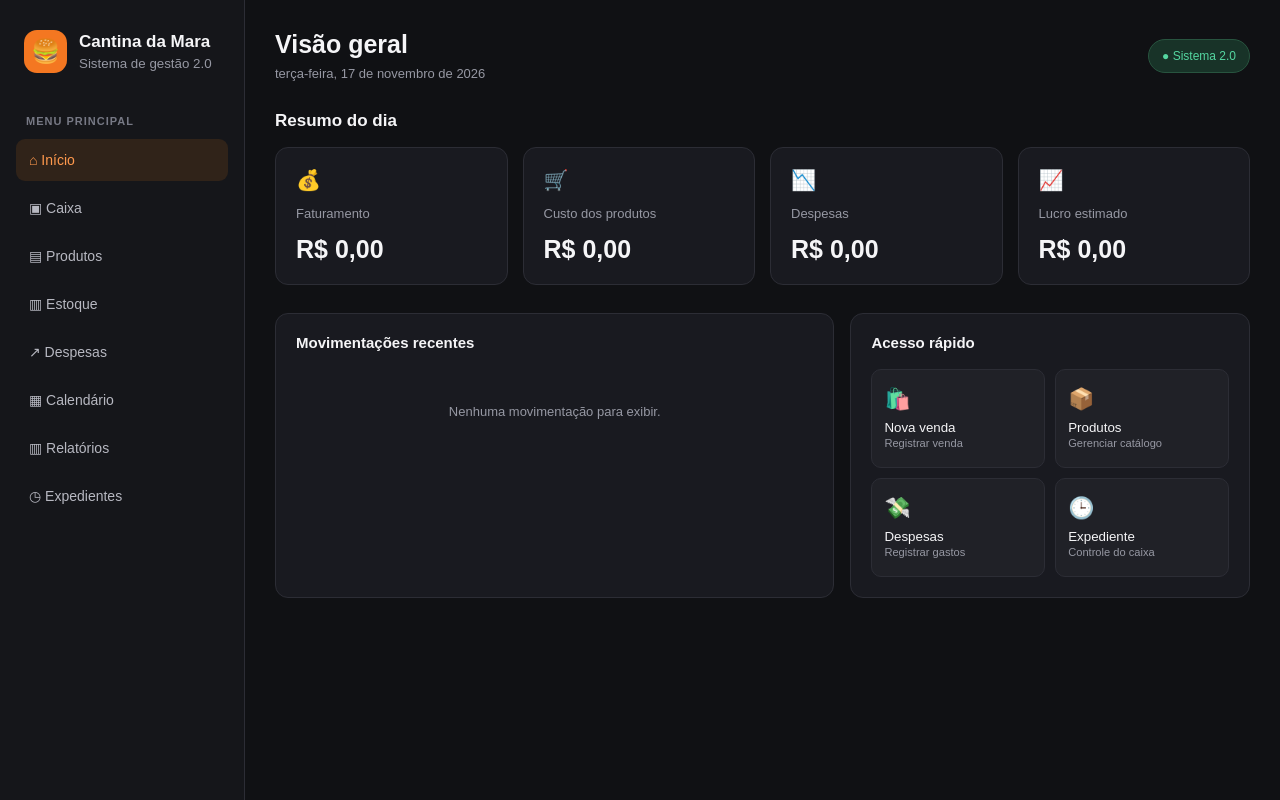
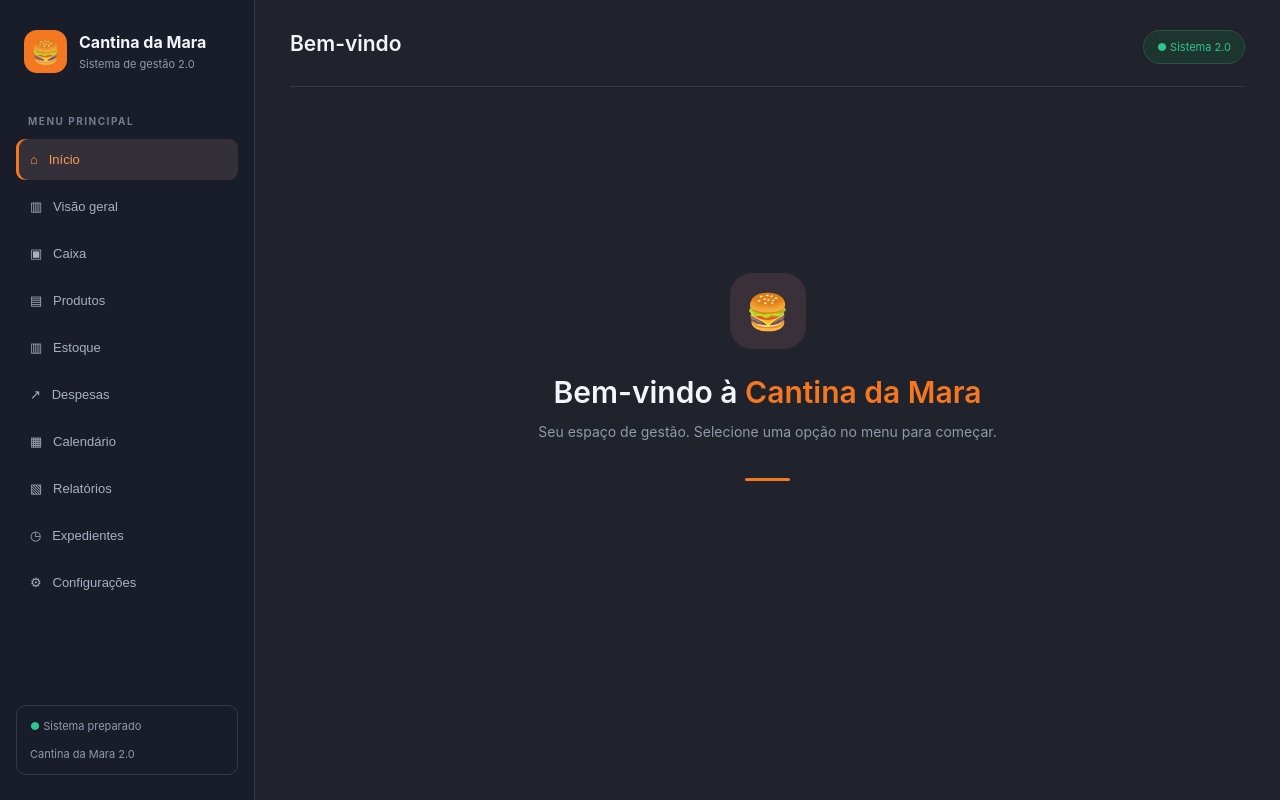
Before and after one commit to pablorodrigues05052010-boop/Cantina-da-Mara-, a plain HTML site: page Index-v2.html in a window 1280 px wide. Drawn offline with nearby package versions, Linux system fonts and the light colour scheme; no server answers.

Commit message:
Update Index-v2.html

```diff
--- a/Index-v2.html
+++ b/Index-v2.html
@@ -4,20 +4,21 @@
 <head>
 <meta charset="UTF-8">
 <meta name="viewport" content="width=device-width, initial-scale=1.0">
-<meta name="theme-color" content="#101114">
+<meta name="theme-color" content="#171922">
 <title>Cantina da Mara 2.0</title>
+<script src="https://cdn.jsdelivr.net/npm/@supabase/supabase-js@2"></script>
 
 <style>
 :root {
-  --bg:#101114;
-  --panel:#191a20;
-  --panel2:#202127;
-  --border:#2c2d35;
-  --text:#f5f5f7;
-  --muted:#9698a3;
+  --bg:#20232c;
+  --sidebar:#191d29;
+  --panel:#272b36;
+  --panel2:#303543;
+  --border:#353a49;
+  --text:#f4f5f8;
+  --muted:#9299aa;
   --orange:#f47721;
   --green:#31c48d;
-  --red:#f06464;
 }
 
 * { box-sizing:border-box; }
@@ -26,7 +27,7 @@ body {
   margin:0;
   background:var(--bg);
   color:var(--text);
-  font-family:Arial,sans-serif;
+  font-family:Inter,Arial,sans-serif;
 }
 
 .layout {
@@ -35,10 +36,13 @@ body {
 }
 
 .sidebar {
-  width:245px;
-  background:#15161a;
+  width:255px;
+  min-height:100vh;
+  background:var(--sidebar);
   border-right:1px solid var(--border);
   padding:25px 16px;
+  display:flex;
+  flex-direction:column;
   flex-shrink:0;
 }
 
@@ -52,26 +56,27 @@ body {
 .logo {
   width:43px;
   height:43px;
+  background:var(--orange);
   border-radius:13px;
-  background:var(--orange);
   display:grid;
   place-items:center;
   font-size:23px;
 }
 
-.brand strong { font-size:17px; }
+.brand strong { font-size:16px; }
 .brand small {
   display:block;
   color:var(--muted);
-  margin-top:4px;
+  margin-top:5px;
+  font-size:11px;
 }
 
-.menu-title {
-  color:#777985;
-  font-size:11px;
+.menu-label {
+  color:#747c90;
+  font-size:10px;
   font-weight:bold;
-  letter-spacing:1px;
-  padding:12px 10px;
+  letter-spacing:1.5px;
+  padding:12px 12px;
 }
 
 nav {
@@ -80,198 +85,252 @@ nav {
 }
 
 nav button {
+  border:0;
   background:transparent;
-  border:0;
-  color:#b7b8c1;
+  color:#aab0c0;
   text-align:left;
-  padding:13px;
+  padding:13px 14px;
   border-radius:9px;
-  font-size:14px;
+  font-size:13px;
   cursor:pointer;
+  transition:.2s;
 }
 
-nav button.active,
 nav button:hover {
-  background:#302319;
+  background:#292e3d;
+  color:white;
+}
+
+nav button.active {
+  background:#34303a;
   color:#ff994d;
+  box-shadow:inset 3px 0 var(--orange);
+}
+
+.sidebar-bottom {
+  margin-top:auto;
+  padding-top:25px;
+}
+
+.system-status {
+  border:1px solid var(--border);
+  border-radius:10px;
+  padding:13px;
+  color:var(--muted);
+  font-size:11px;
+}
+
+.system-status span {
+  color:var(--green);
 }
 
 .main {
   flex:1;
   min-width:0;
-  padding:30px;
+  padding:30px 35px;
 }
 
 .topbar {
   display:flex;
   align-items:center;
   justify-content:space-between;
-  gap:15px;
+  border-bottom:1px solid var(--border);
+  padding-bottom:22px;
   margin-bottom:30px;
 }
 
 .topbar h1 {
-  font-size:25px;
   margin:0;
+  font-size:21px;
+  font-weight:600;
 }
 
 .topbar p {
+  margin:7px 0 0;
   color:var(--muted);
-  font-size:13px;
-  margin:7px 0 0;
+  font-size:12px;
+  text-transform:capitalize;
 }
 
 .status {
-  background:#183328;
-  color:#54d6a0;
-  border:1px solid #28543f;
+  font-size:11px;
+  color:var(--green);
+  background:#1d352f;
+  border:1px solid #285344;
   padding:9px 13px;
-  border-radius:30px;
-  font-size:12px;
+  border-radius:20px;
 }
 
 .section { display:none; }
 .section.active { display:block; }
 
-.section-title {
-  font-size:17px;
-  margin:0 0 16px;
+.welcome {
+  min-height:65vh;
+  display:flex;
+  flex-direction:column;
+  justify-content:center;
+  align-items:center;
+  text-align:center;
+  padding:25px;
+}
+
+.welcome-icon {
+  width:76px;
+  height:76px;
+  border-radius:22px;
+  background:#39303a;
+  display:grid;
+  place-items:center;
+  font-size:35px;
+  margin-bottom:25px;
+}
+
+.welcome h2 {
+  font-size:30px;
+  margin:0;
+  font-weight:600;
+}
+
+.welcome h2 span { color:var(--orange); }
+
+.welcome p {
+  color:var(--muted);
+  font-size:14px;
+  margin-top:13px;
+}
+
+.welcome-line {
+  width:45px;
+  height:3px;
+  background:var(--orange);
+  border-radius:5px;
+  margin-top:24px;
+}
+
+.section-heading {
+  font-size:16px;
+  margin:0 0 20px;
 }
 
 .cards {
   display:grid;
   grid-template-columns:repeat(4,minmax(0,1fr));
   gap:15px;
-  margin-bottom:28px;
 }
 
 .card {
   background:var(--panel);
   border:1px solid var(--border);
-  border-radius:13px;
+  border-radius:12px;
   padding:20px;
 }
 
 .card-label {
   color:var(--muted);
-  font-size:13px;
+  font-size:12px;
 }
 
 .card-value {
-  font-size:25px;
+  font-size:23px;
   font-weight:bold;
   margin-top:14px;
-}
-
-.card-icon {
-  font-size:20px;
-  margin-bottom:14px;
-}
-
-.content-grid {
-  display:grid;
-  grid-template-columns:1.4fr 1fr;
-  gap:16px;
 }
 
 .panel {
   background:var(--panel);
   border:1px solid var(--border);
-  border-radius:13px;
-  padding:20px;
-  min-width:0;
+  border-radius:12px;
+  padding:22px;
+  margin-top:20px;
 }
 
 .panel h3 {
-  font-size:15px;
-  margin:0 0 18px;
+  margin:0 0 15px;
+  font-size:14px;
 }
 
 .empty {
+  color:var(--muted);
   text-align:center;
+  padding:30px 10px;
+  font-size:12px;
+}
+
+.placeholder {
+  background:var(--panel);
+  border:1px solid var(--border);
+  border-radius:12px;
+  padding:35px;
+  min-height:180px;
+}
+
+.placeholder h2 {
+  margin-top:0;
+  font-size:19px;
+}
+
+.placeholder p {
   color:var(--muted);
-  padding:35px 10px;
   font-size:13px;
 }
 
-.quick-actions {
-  display:grid;
-  grid-template-columns:repeat(2,1fr);
-  gap:10px;
+.mobile-menu {
+  display:none;
+  border:1px solid var(--border);
+  background:var(--panel);
+  color:white;
+  padding:9px 12px;
+  border-radius:8px;
+  font-size:18px;
 }
 
-.action {
-  background:var(--panel2);
-  border:1px solid var(--border);
-  color:var(--text);
-  padding:17px 12px;
-  border-radius:10px;
-  text-align:left;
-  cursor:pointer;
+@media(max-width:1000px) {
+  .cards { grid-template-columns:repeat(2,1fr); }
 }
 
-.action:hover {
-  border-color:var(--orange);
-}
+@media(max-width:700px) {
+  .layout { display:block; }
 
-.action span {
-  display:block;
-  font-size:21px;
-  margin-bottom:9px;
-}
+  .sidebar {
+    position:fixed;
+    z-index:10;
+    top:0;
+    left:-270px;
+    width:255px;
+    height:100vh;
+    transition:left .25s;
+    box-shadow:10px 0 35px #0006;
+  }
 
-.action small { color:var(--muted); }
+  .sidebar.open { left:0; }
 
-.page-placeholder {
-  background:var(--panel);
-  border:1px solid var(--border);
-  border-radius:13px;
-  padding:35px;
-  color:var(--muted);
-  text-align:center;
-}
+  .main { padding:20px 15px; }
 
-@media(max-width:900px) {
-  .cards { grid-template-columns:repeat(2,1fr); }
-  .content-grid { grid-template-columns:1fr; }
-}
+  .mobile-menu { display:block; }
 
-@media(max-width:600px) {
-  .layout { display:block; }
-  .sidebar {
-    width:100%;
-    padding:13px;
-    border-right:0;
-    border-bottom:1px solid var(--border);
-  }
-  .brand { padding:3px 5px 12px; }
-  .menu-title { display:none; }
-  nav {
-    display:flex;
-    overflow-x:auto;
-    padding-bottom:3px;
-  }
-  nav button {
-    white-space:nowrap;
-    font-size:12px;
-    padding:11px;
-  }
-  .main { padding:20px 14px; }
-  .topbar h1 { font-size:21px; }
+  .topbar { gap:12px; }
+
+  .topbar h1 { font-size:18px; }
+
+  .status { font-size:10px; }
+
+  .welcome h2 { font-size:25px; }
+
   .cards { gap:9px; }
+
   .card { padding:14px; }
-  .card-value { font-size:20px; }
+
+  .card-value { font-size:19px; }
+
   .card-label { font-size:11px; }
-  .panel { padding:16px; }
 }
 </style>
-<script src="https://cdn.jsdelivr.net/npm/@supabase/supabase-js@2"></script>
 </head>
 
 <body>
 <div class="layout">
 
-<aside class="sidebar">
+<aside class="sidebar" id="sidebar">
   <div class="brand">
     <div class="logo">🍔</div>
     <div>
@@ -280,145 +339,133 @@ nav button:hover {
     </div>
   </div>
 
-  <div class="menu-title">MENU PRINCIPAL</div>
+  <div class="menu-label">MENU PRINCIPAL</div>
 
   <nav>
-    <button class="active" onclick="showPage('inicio',this)">⌂ Início</button>
-    <button onclick="showPage('caixa',this)">▣ Caixa</button>
-    <button onclick="showPage('produtos',this)">▤ Produtos</button>
-    <button onclick="showPage('estoque',this)">▥ Estoque</button>
-    <button onclick="showPage('despesas',this)">↗ Despesas</button>
-    <button onclick="showPage('calendario',this)">▦ Calendário</button>
-    <button onclick="showPage('relatorios',this)">▥ Relatórios</button>
-    <button onclick="showPage('expedientes',this)">◷ Expedientes</button>
+    <button class="active" onclick="showPage('inicio',this)">⌂ &nbsp; Início</button>
+    <button onclick="showPage('visao',this)">▥ &nbsp; Visão geral</button>
+    <button onclick="showPage('caixa',this)">▣ &nbsp; Caixa</button>
+    <button onclick="showPage('produtos',this)">▤ &nbsp; Produtos</button>
+    <button onclick="showPage('estoque',this)">▥ &nbsp; Estoque</button>
+    <button onclick="showPage('despesas',this)">↗ &nbsp; Despesas</button>
+    <button onclick="showPage('calendario',this)">▦ &nbsp; Calendário</button>
+    <button onclick="showPage('relatorios',this)">▧ &nbsp; Relatórios</button>
+    <button onclick="showPage('expedientes',this)">◷ &nbsp; Expedientes</button>
+    <button onclick="showPage('configuracoes',this)">⚙ &nbsp; Configurações</button>
   </nav>
+
+  <div class="sidebar-bottom">
+    <div class="system-status">
+      <span>●</span> Sistema preparado
+      <br><br>
+      Cantina da Mara 2.0
+    </div>
+  </div>
 </aside>
 
 <main class="main">
 
   <header class="topbar">
-    <div>
-      <h1 id="pageTitle">Visão geral</h1>
-      <p id="today"></p>
+    <div style="display:flex;align-items:center;gap:13px">
+      <button class="mobile-menu" onclick="toggleMenu()">☰</button>
+      <div>
+        <h1 id="pageTitle">Bem-vindo</h1>
+        <p id="today"></p>
+      </div>
     </div>
     <div class="status">● Sistema 2.0</div>
   </header>
 
   <section id="inicio" class="section active">
-    <h2 class="section-title">Resumo do dia</h2>
+    <div class="welcome">
+      <div class="welcome-icon">🍔</div>
+      <h2>Bem-vindo à <span>Cantina da Mara</span></h2>
+      <p>Seu espaço de gestão. Selecione uma opção no menu para começar.</p>
+      <div class="welcome-line"></div>
+    </div>
+  </section>
+
+  <section id="visao" class="section">
+    <h2 class="section-heading">Resumo financeiro</h2>
 
     <div class="cards">
       <div class="card">
-        <div class="card-icon">💰</div>
         <div class="card-label">Faturamento</div>
         <div class="card-value">R$ 0,00</div>
       </div>
-
       <div class="card">
-        <div class="card-icon">🛒</div>
         <div class="card-label">Custo dos produtos</div>
         <div class="card-value">R$ 0,00</div>
       </div>
-
       <div class="card">
-        <div class="card-icon">📉</div>
         <div class="card-label">Despesas</div>
         <div class="card-value">R$ 0,00</div>
       </div>
-
       <div class="card">
-        <div class="card-icon">📈</div>
         <div class="card-label">Lucro estimado</div>
         <div class="card-value">R$ 0,00</div>
       </div>
     </div>
 
-    <div class="content-grid">
-      <div class="panel">
-        <h3>Movimentações recentes</h3>
-        <div class="empty">
-          Nenhuma movimentação para exibir.
-        </div>
-      </div>
-
-      <div class="panel">
-        <h3>Acesso rápido</h3>
-        <div class="quick-actions">
-          <button class="action" onclick="showPage('caixa')">
-            <span>🛍️</span>
-            Nova venda
-            <br><small>Registrar venda</small>
-          </button>
-
-          <button class="action" onclick="showPage('produtos')">
-            <span>📦</span>
-            Produtos
-            <br><small>Gerenciar catálogo</small>
-          </button>
-
-          <button class="action" onclick="showPage('despesas')">
-            <span>💸</span>
-            Despesas
-            <br><small>Registrar gastos</small>
-          </button>
-
-          <button class="action" onclick="showPage('expedientes')">
-            <span>🕒</span>
-            Expediente
-            <br><small>Controle do caixa</small>
-          </button>
-        </div>
-      </div>
+    <div class="panel">
+      <h3>Movimentações recentes</h3>
+      <div class="empty">Nenhuma movimentação carregada.</div>
     </div>
   </section>
 
   <section id="caixa" class="section">
-    <div class="page-placeholder">
-      <h2>🛍️ Caixa</h2>
-      <p>Área de vendas e carrinho de compras.</p>
-      <p>Vamos implementar esta parte na próxima etapa.</p>
+    <div class="placeholder">
+      <h2>▣ Caixa</h2>
+      <p>Área de vendas, carrinho e pagamentos.</p>
     </div>
   </section>
 
   <section id="produtos" class="section">
-    <div class="page-placeholder">
-      <h2>📦 Produtos</h2>
+    <div class="placeholder">
+      <h2>▤ Produtos</h2>
       <p>Cadastro, preços e categorias dos produtos.</p>
     </div>
   </section>
 
   <section id="estoque" class="section">
-    <div class="page-placeholder">
-      <h2>📋 Estoque</h2>
+    <div class="placeholder">
+      <h2>▥ Estoque</h2>
       <p>Controle de quantidades, entradas e saídas.</p>
     </div>
   </section>
 
   <section id="despesas" class="section">
-    <div class="page-placeholder">
-      <h2>💸 Despesas</h2>
+    <div class="placeholder">
+      <h2>↗ Despesas</h2>
       <p>Registro e acompanhamento dos gastos.</p>
     </div>
   </section>
 
   <section id="calendario" class="section">
-    <div class="page-placeholder">
-      <h2>📅 Calendário</h2>
+    <div class="placeholder">
+      <h2>▦ Calendário</h2>
       <p>Consulta de movimentações por data.</p>
     </div>
   </section>
 
   <section id="relatorios" class="section">
-    <div class="page-placeholder">
-      <h2>📊 Relatórios</h2>
+    <div class="placeholder">
+      <h2>▧ Relatórios</h2>
       <p>Resultados diários, semanais e mensais.</p>
     </div>
   </section>
 
   <section id="expedientes" class="section">
-    <div class="page-placeholder">
-      <h2>🕒 Expedientes</h2>
+    <div class="placeholder">
+      <h2>◷ Expedientes</h2>
       <p>Abertura, fechamento e histórico do caixa.</p>
+    </div>
+  </section>
+
+  <section id="configuracoes" class="section">
+    <div class="placeholder">
+      <h2>⚙ Configurações</h2>
+      <p>Configurações do sistema.</p>
     </div>
   </section>
 
@@ -426,7 +473,7 @@ nav button:hover {
 </div>
 
 <script>
-const SUPABASE_URL = 'https://umssuhegmqajewvbinqf.supabase.co';
+const SUPABASE_URL = 's://umssuhegmqajewvbinqf.supabase.co';
 const SUPABASE_ANON_KEY = 'publishable_YzX-YOAH9QCnWL8x5Je51Q_PERsWD2J';
 
 const db = window.supabase.createClient(
@@ -434,23 +481,6 @@ const db = window.supabase.createClient(
   SUPABASE_ANON_KEY
 );
 
-console.log('Supabase conectado:', !!db);
-  async function testarConexao() {
-  const { data, error } = await db
-    .from('products')
-    .select('id')
-    .limit(1);
-
-  if (error) {
-    console.error('Erro na conexão:', error.message);
-    alert('Erro ao conectar: ' + error.message);
-  } else {
-    console.log('Conexão com Supabase funcionando!');
-    alert('Supabase conectado com sucesso!');
-  }
-}
-
-testarConexao();
 function showPage(page,button) {
   document.querySelectorAll('.section').forEach(section => {
     section.classList.remove('active');
@@ -473,17 +503,24 @@ function showPage(page,button) {
   }
 
   const titles = {
-    inicio:'Visão geral',
+    inicio:'Bem-vindo',
+    visao:'Visão geral',
     caixa:'Caixa',
     produtos:'Produtos',
     estoque:'Estoque',
     despesas:'Despesas',
     calendario:'Calendário',
     relatorios:'Relatórios',
-    expedientes:'Expedientes'
+    expedientes:'Expedientes',
+    configuracoes:'Configurações'
   };
 
   document.getElementById('pageTitle').textContent = titles[page];
+  document.getElementById('sidebar').classList.remove('open');
+}
+
+function toggleMenu() {
+  document.getElementById('sidebar').classList.toggle('open');
 }
 
 document.getElementById('today').textContent =
```
